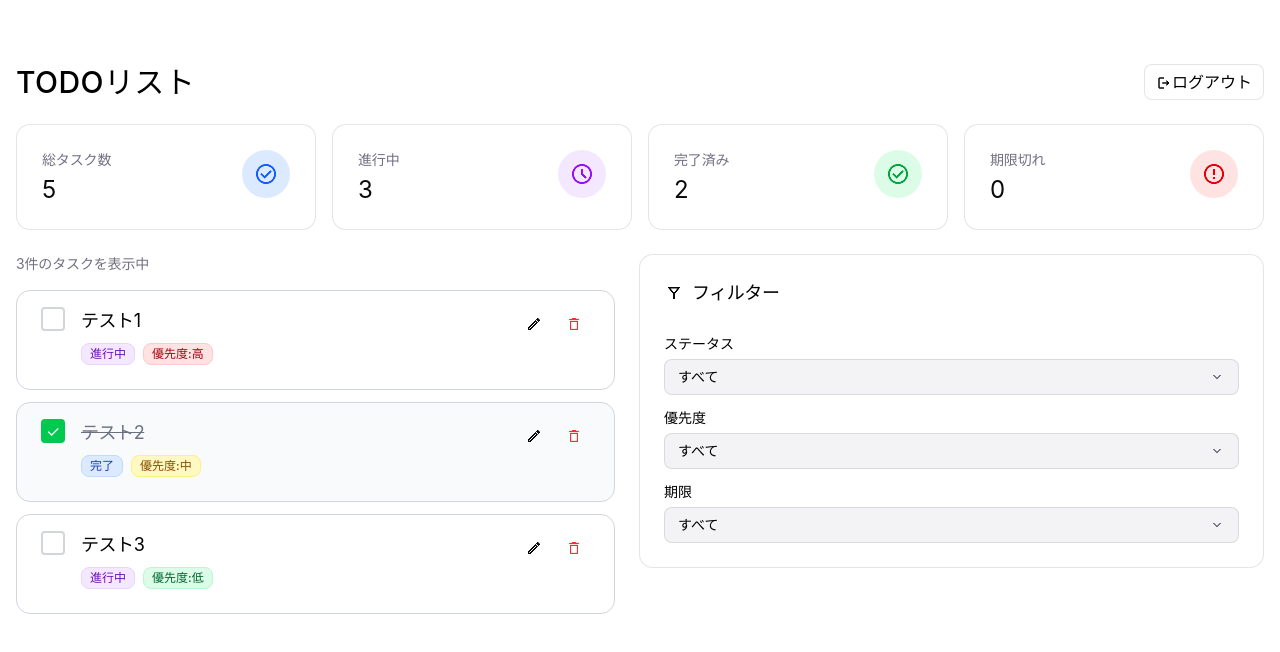
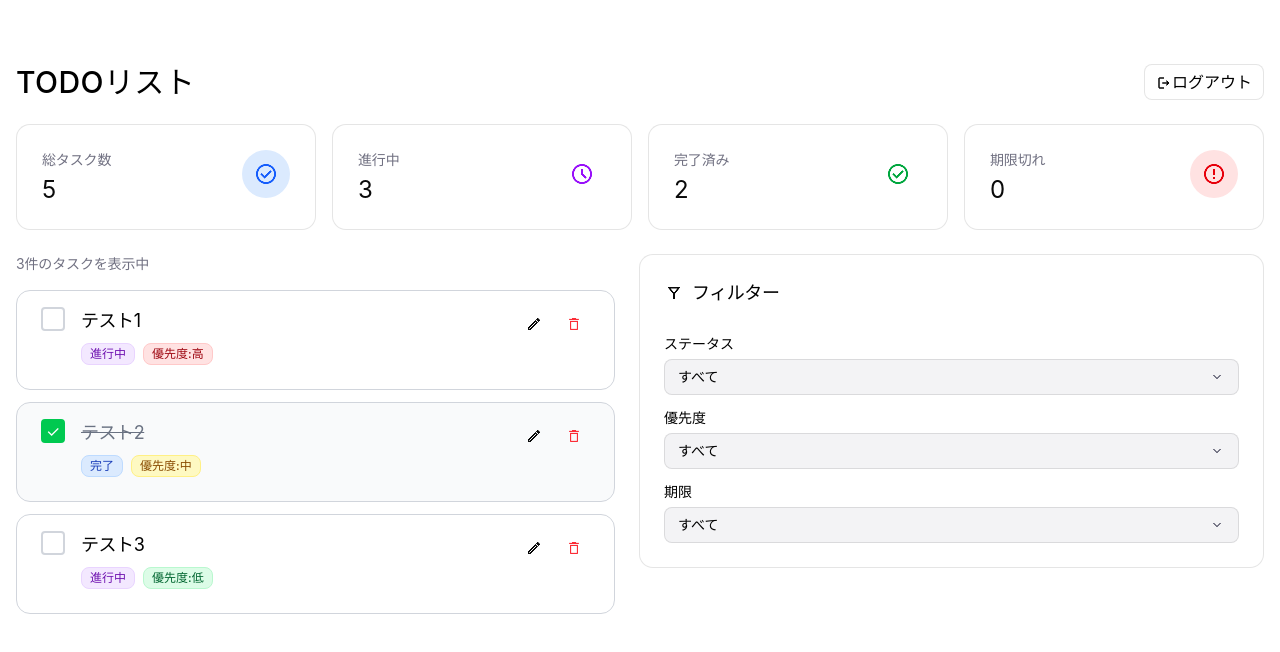
Before and after one commit to tsutsumi2230105/todo-app-with-auth, a React (Vite) app: page /dashboard in a window 1280 px wide. Shown: the top 652 px of the page. Built offline with nearby package versions, Linux system fonts and the light colour scheme; no server answers.

Commit message:
chore:型名の修正

```diff
--- a/src/Pages/DashBoard/index.tsx
+++ b/src/Pages/DashBoard/index.tsx
@@ -48,9 +48,9 @@ const Dashboard = () => {
     (value) => value !== "all"
   ).length
 
-  const filteredTodos = todos.filter((todo) => {
-    if (filters.status === "active" && todo.completed) return false
-    if (filters.status === "done" && !todo.completed) return false
+  const filterTodos = todos.filter((todo) => {
+    if (filters.status === "uncompleted" && todo.completed) return false
+    if (filters.status === "completed" && !todo.completed) return false
     if (filters.priority !== "all" && todo.priority !== filters.priority)
       return false
     return true
@@ -71,18 +71,18 @@ const Dashboard = () => {
         <div className="dashboard__statuscard">
           <div className="statuscards">
             <StatusCard label="総タスク数" value={5} variant="all" />
-            <StatusCard label="進行中" value={3} variant="active" />
-            <StatusCard label="完了済み" value={2} variant="done" />
+            <StatusCard label="進行中" value={3} variant="uncompleted" />
+            <StatusCard label="完了済み" value={2} variant="completed" />
             <StatusCard label="期限切れ" value={0} variant="expired" />
           </div>
         </div>
         <div className="dashboard__view-todo">
           <div className="dashboard__todo">
             <div className="todorest">
-              <p>{filteredTodos.length}件のタスクを表示中</p>
+              <p>{filterTodos.length}件のタスクを表示中</p>
             </div>
             <div className="todo__items">
-              {filteredTodos.map((todo) => (
+              {filterTodos.map((todo) => (
                 <ToDoItem key={todo.id} todo={todo} onToggle={toggleTodo} />
               ))}
             </div>
--- a/src/components/dashboard/StatusCard/index.tsx
+++ b/src/components/dashboard/StatusCard/index.tsx
@@ -4,7 +4,7 @@ import ActiveTaskLogo from "../../../assets/images/active_task_logo.png"
 import CompletedLogo from "../../../assets/images/completed_task_logo.png"
 import ExpiredLogo from "../../../assets/images/expired_task_logo.png"
 
-type Variant = "all" | "active" | "done" | "expired"
+type Variant = "all" | "uncompleted" | "completed" | "expired"
 
 type DashBoardStatusCardProps = {
   label: string
@@ -14,8 +14,8 @@ type DashBoardStatusCardProps = {
 
 const IconMap: Record<Variant, string> = {
   all: AllTaskLogo,
-  active: ActiveTaskLogo,
-  done: CompletedLogo,
+  uncompleted: ActiveTaskLogo,
+  completed: CompletedLogo,
   expired: ExpiredLogo,
 }
 
```
